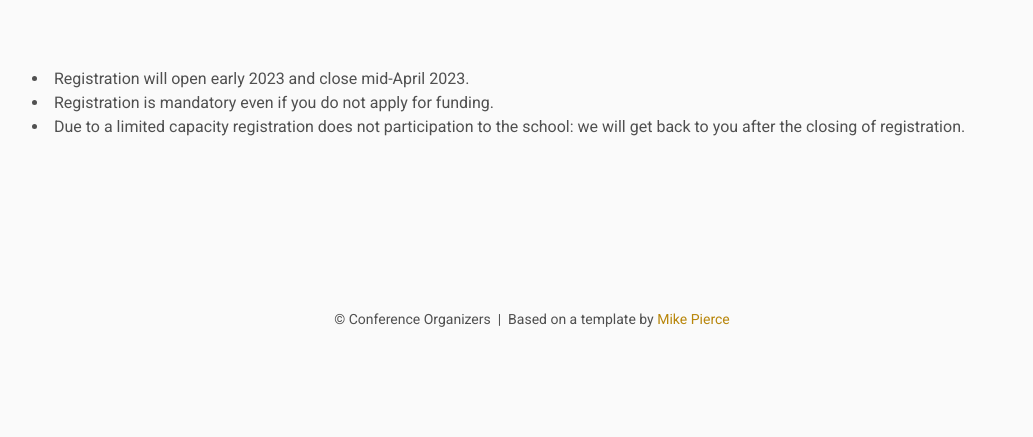
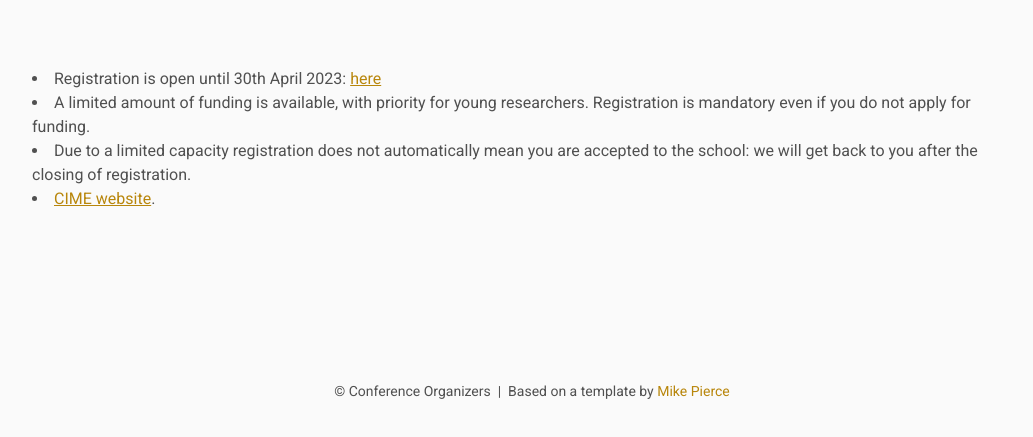
Before and after one commit to GTobor/Cetraro2023, a plain HTML site: page registration/index.html in a window 1280 px wide. Shown: the part 431-868 px from the top of the page, without its empty margins (108-1141 px from the left). Before the commit the page ends 822 px from the top, so only its background shows below. Drawn offline with Linux system fonts and the light colour scheme; files that its build step writes are made by us from their sources.

Commit message:
Jan 6, 2023

```diff
--- a/registration/index.html
+++ b/registration/index.html
@@ -37,9 +37,11 @@
     <br>
 
     <p>
-        <li>Registration will open early 2023 and close mid-April 2023.</li>
-        <li> Registration is mandatory even if you do not apply for funding.</li>
-        <li> Due to a limited capacity registration does not participation to the school: we will get back to you after the closing of registration. </li>
+        <li>Registration is open until 30th April 2023: <a href="https://docs.google.com/forms/d/e/1FAIpQLSf2gDPFBmX6yoMOLTwkoy721FKdUPcj-nMMebbSwySLzFep3g/viewform"> here</a> </li>
+        <li> A limited amount of funding is available, with priority for young researchers. Registration is mandatory even if you do not apply for funding.</li>
+        <li> Due to a limited capacity registration does not automatically mean you are accepted to the school: we will get back to you after the closing of registration. </li>
+        <li> <a href="https://sites.google.com/unifi.it/cime/c-i-m-e-courses/c-i-m-e-courses-2023/enumerative-geometry-moduli-spaces-and-quantization">CIME website</a>. </li>
+
 
 
     <footer>
```
Also changed, not shown: index.html (+9 -2 lines), logoindam.jpg (added), 1 other file.
